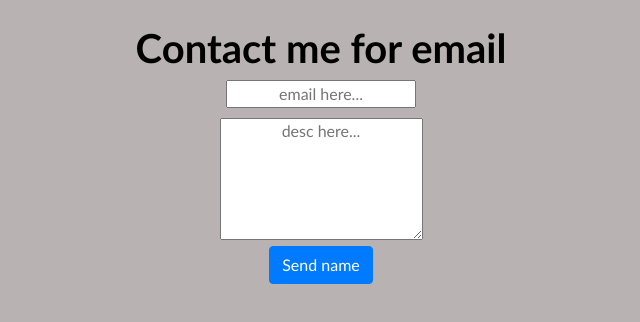
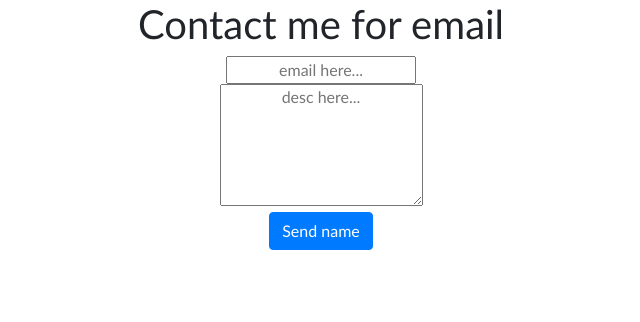
Before and after one commit to JoseMurilloc/email-send-project, a website: page html/home.html in a window 1280 px wide. Shown: the whole page, without its empty margins (319-959 px from the left). Drawn offline with nearby package versions, Linux system fonts and the light colour scheme.

Commit message:
remove css

```diff
--- a/html/home.html
+++ b/html/home.html
@@ -9,21 +9,6 @@
             padding: 0; margin: 0;
             font-family: 'Gill Sans', 'Gill Sans MT', Calibri, 'Trebuchet MS', sans-serif;
             text-align: center;
-        }
-        body {
-            background-color: rgb(184, 178, 178);
-            color: rgb(0, 0, 0);
-        }
-
-        textarea {
-            margin-top: 10px;
-        }
-        main {
-            display: inline;
-            padding: 25px;
-        }
-        h1 {
-            font-weight: bold;
         }
     </style>
 </head>
```
Also changed, not shown: package.json (added, +17 -0 lines), 1 other file.
